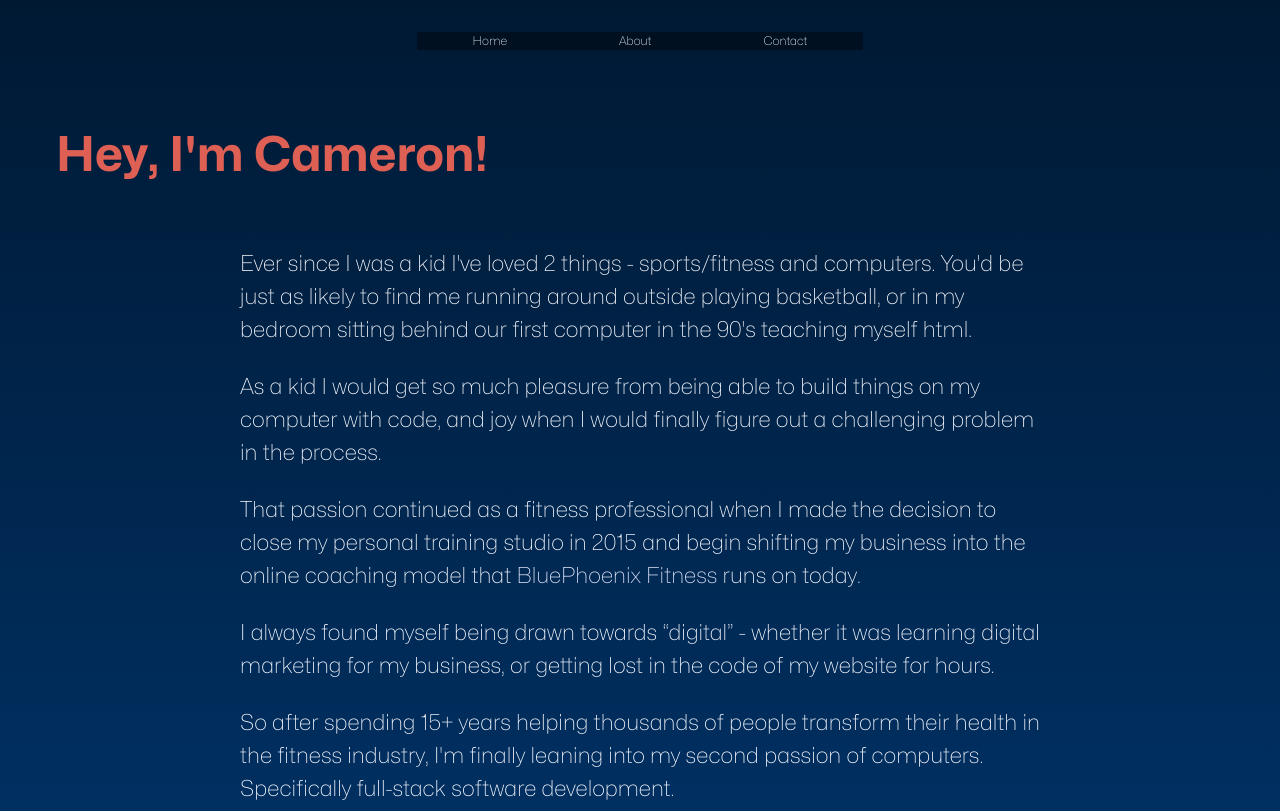
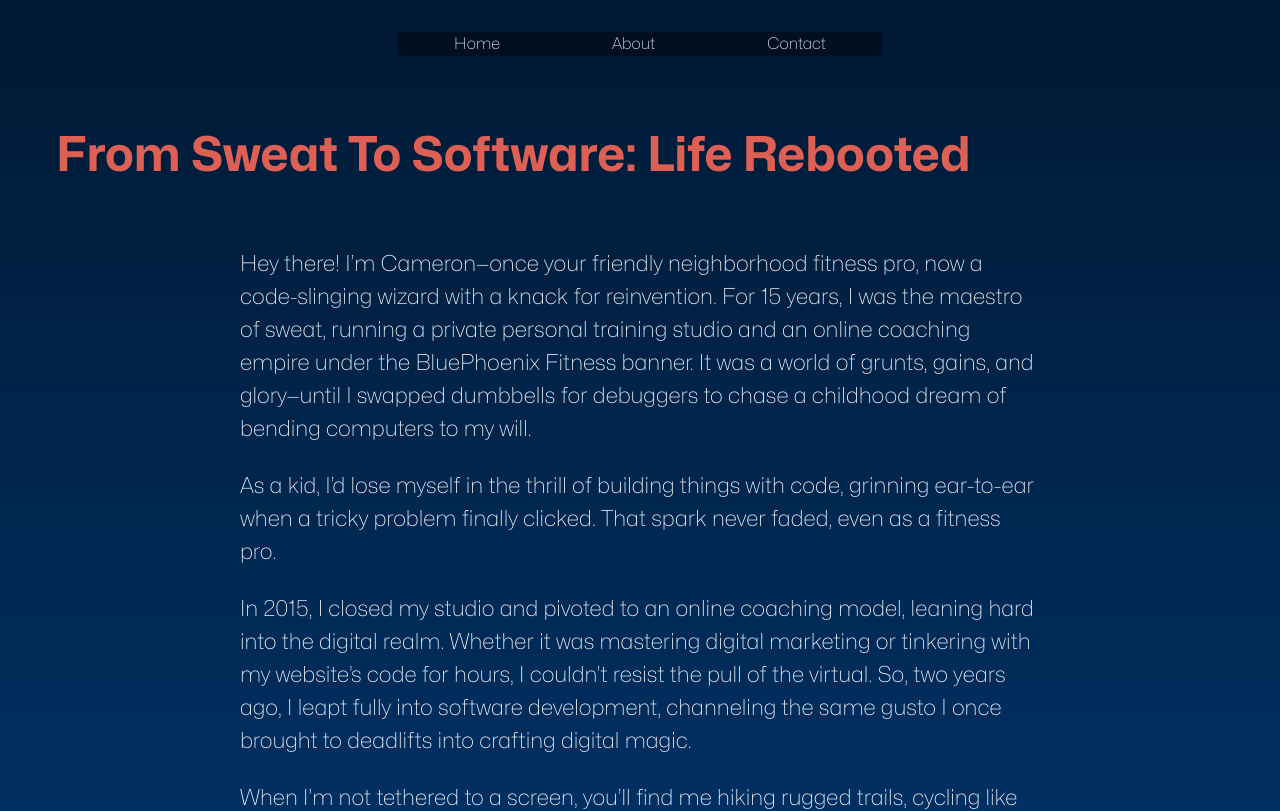
Before and after one commit to cameronmakarchuk/portfolio-site-client, a React (Vite) app: page /about in a window 1280 px wide. Shown: the top 811 px of the page. Built offline with nearby package versions, Linux system fonts and the light colour scheme.

Commit message:
feat: rewrite hero intro, about page, minor style updates

```diff
--- a/biome.json
+++ b/biome.json
@@ -30,5 +30,10 @@
 			"quoteStyle": "single",
 			"jsxQuoteStyle": "single"
 		}
+	},
+	"css": {
+		"formatter": {
+			"enabled": true
+		}
 	}
 }
--- a/src/App.scss
+++ b/src/App.scss
@@ -25,3 +25,10 @@ body {
     padding: 3.0rem 0 0;
   }
 }
+
+a {
+  &:hover {
+    color: $primary-accent;
+
+  }
+}
--- a/src/components/CallToAction/CallToAction.scss
+++ b/src/components/CallToAction/CallToAction.scss
@@ -62,9 +62,5 @@
         @include desktop {
             font-size: 28px;
         }
-
-        &:hover {
-            color: $secondary-dark;
-        }
     }
 }
--- a/src/components/Header/Header.scss
+++ b/src/components/Header/Header.scss
@@ -130,7 +130,7 @@
         transition: color 0.2s ease;
 
         @include tablet {
-            font-size: 12px;
+            font-size: 1.0rem;
             margin: 0;
             padding: 0 clamp(1rem, 2vw, 2rem)
         }
@@ -172,6 +172,7 @@
             color: $primary-accent;
         }
 
+
         // FIXME: need to calculate padding when active is applied
         // &--active {
         //     background-color: $secondary-light;
@@ -188,9 +189,15 @@
         width: 100%;
         text-align: center;
 
+        &:hover {
+            color: $primary-accent;
+        }
+
         @include tablet {
             width: auto;
             text-align: left;
         }
+
+
     }
 }
--- a/src/components/MainHero/MainHero.scss
+++ b/src/components/MainHero/MainHero.scss
@@ -60,6 +60,11 @@
 
     &__intro {
         @include bodyCopy;
+        padding-bottom: 0.5rem;
+    }
+
+    &__intro-link {
+        width: fit-content;
     }
 
     &__social-icons {
--- a/src/components/MainHero/MainHero.tsx
+++ b/src/components/MainHero/MainHero.tsx
@@ -1,72 +1,74 @@
-import './MainHero.scss';
-import githubLogo from '../../assets/icons/github-logo.svg';
-import instagramLogo from '../../assets/icons/instagram-logo.svg';
-import linkedinLogo from '../../assets/icons/linkedin-logo.svg';
-import twitterLogo from '../../assets/icons/twitter-logo.svg';
-import camProfilePic from '../../assets/images/cam-profile-square.png';
+import "./MainHero.scss";
+import { Link } from "react-router-dom";
+import githubLogo from "../../assets/icons/github-logo.svg";
+import instagramLogo from "../../assets/icons/instagram-logo.svg";
+import linkedinLogo from "../../assets/icons/linkedin-logo.svg";
+import twitterLogo from "../../assets/icons/twitter-logo.svg";
+import camProfilePic from "../../assets/images/cam-profile-square.png";
 
 export default function MainHero(): JSX.Element {
 	return (
-		<section className='main-hero'>
+		<section className="main-hero">
 			<img
 				src={camProfilePic}
-				alt='Cameron profile'
-				className='main-hero__profile-img'
+				alt="Cameron profile"
+				className="main-hero__profile-img"
 			/>
-			<div className='main-hero__profile-wrapper'>
-				<h1 className='main-hero__title'>
-					Software developer, fitness entreprenuer.
+			<div className="main-hero__profile-wrapper">
+				<h1 className="main-hero__title">
+					Software developer, fitness pro, coffee connoisseur.
 				</h1>
-				<p className='main-hero__intro'>
-					Hi. I'm Cameron, a full-stack software developer and entreprenuer
-					based in Toronto, Ontario, Canada. I spent 15 years in the fitness
-					industry helping 1000's of people become the strongest, healthiest
-					version of themselves. Now I'm leaning into my love of tech through
-					software development.
+				<p className="main-hero__intro">
+					I'm Cameron, your friendly neighbourhood fitness pro turned
+					code-slinging wizard. Back in 2022 I swapped the kettlebells for code
+					and dove headfirst into a childhood passion for computers and tech.
 				</p>
-				<div className='main-hero__social-icons'>
+				<Link className=" main-hero__intro main-hero__intro-link" to="/about">
+					Intrigued? Catch the full story here
+				</Link>
+				<div className="main-hero__social-icons">
 					<a
-						href='https://twitter.com/cmakarchuk'
-						target='_blank'
-						rel='noreferrer'
+						href="https://twitter.com/cmakarchuk"
+						target="_blank"
+						rel="noreferrer"
 					>
 						<img
 							src={twitterLogo}
-							alt='twitter icon'
-							className='main-hero__social-icon'
+							alt="twitter icon"
+							className="main-hero__social-icon"
 						/>
 					</a>
 					<a
-						href='https://instagram.com/cameronmakarchuk'
-						target='_blank'
-						rel='noreferrer'
+						href="https://instagram.com/cameronmakarchuk"
+						target="_blank"
+						rel="noreferrer"
 					>
 						<img
 							src={instagramLogo}
-							alt='instagram icon'
-							className='main-hero__social-icon'
+							alt="instagram icon"
+							className="main-hero__social-icon"
 						/>
 					</a>
 					<a
-						href='https://linkedin.com/in/cameronmakarchuk'
-						target='_blank'
-						rel='noreferrer'
+						href="https://linkedin.com/in/cameronmakarchuk"
+						target="_blank"
+						rel="noreferrer"
 					>
 						<img
 							src={linkedinLogo}
-							alt='linkedin icon'
-							className='main-hero__social-icon'
+							alt="linkedin icon"
+							className="main-hero__social-icon"
 						/>
 					</a>
 					<a
-						href='https://github.com/cameronmakarchuk'
-						target='_blank'
-						rel='noreferrer'
+						href="https://github.com/cameronmakarchuk"
+						target="_blank"
+						rel="noreferrer"
 					>
 						<img
 							src={githubLogo}
-							alt='github icon'
-							className='main-hero__social-icon'
+							alt="github icon"
+							className="main-hero__social-icon"
 						/>
 					</a>
 				</div>
--- a/src/pages/About/About.tsx
+++ b/src/pages/About/About.tsx
@@ -5,44 +5,39 @@ import camProfilePic from "../../assets/images/cam-profile-square.png";
 export default function AboutPage(): JSX.Element {
 	return (
 		<section className="about-page">
-			<h2 className="about-page__title">Hey, I'm Cameron!</h2>
+			<h2 className="about-page__title">
+				From Sweat To Software: Life Rebooted
+			</h2>
 
 			<p className="about-page__description">
-				Ever since I was a kid I've loved 2 things - sports/fitness and
-				computers. You'd be just as likely to find me running around outside
-				playing basketball, or in my bedroom sitting behind our first computer
-				in the 90's teaching myself html.
+				Hey there! I’m Cameron—once your friendly neighborhood fitness pro, now
+				a code-slinging wizard with a knack for reinvention. For 15 years, I was
+				the maestro of sweat, running a private personal training studio and an
+				online coaching empire under the BluePhoenix Fitness banner. It was a
+				world of grunts, gains, and glory—until I swapped dumbbells for
+				debuggers to chase a childhood dream of bending computers to my will.
+			</p>
+			<p className="about-page__description">
+				As a kid, I’d lose myself in the thrill of building things with code,
+				grinning ear-to-ear when a tricky problem finally clicked. That spark
+				never faded, even as a fitness pro.
 			</p>
 
 			<p className="about-page__description">
-				As a kid I would get so much pleasure from being able to build things on
-				my computer with code, and joy when I would finally figure out a
-				challenging problem in the process.
+				In 2015, I closed my studio and pivoted to an online coaching model,
+				leaning hard into the digital realm. Whether it was mastering digital
+				marketing or tinkering with my website’s code for hours, I couldn’t
+				resist the pull of the virtual. So, two years ago, I leapt fully into
+				software development, channeling the same gusto I once brought to
+				deadlifts into crafting digital magic.
 			</p>
+
 			<p className="about-page__description">
-				That passion continued as a fitness professional when I made the
-				decision to close my personal training studio in 2015 and begin shifting
-				my business into the online coaching model that{" "}
-				<a href="https://bluephoenixfitness.com" className="about-page__link">
-					BluePhoenix Fitness
-				</a>{" "}
-				runs on today.
-			</p>
-			<p className="about-page__description">
-				I always found myself being drawn towards “digital” - whether it was
-				learning digital marketing for my business, or getting lost in the code
-				of my website for hours.
-			</p>
-			<p className="about-page__description">
-				So after spending 15+ years helping thousands of people transform their
-				health in the fitness industry, I'm finally leaning into my second
-				passion of computers. Specifically full-stack software development.
-			</p>
-			<p className="about-page__description">
-				Even though I didn't start my career in tech, I believe my unique blend
-				of skills from leading teams, managing multi-million dollar fitness
-				facilities, and building my own businesses will allow me to thrive as a
-				software engineer.
+				When I’m not tethered to a screen, you’ll find me hiking rugged trails,
+				cycling like I’m outrunning deadlines, or jetting off to snag passport
+				stamps and the occasional dubious souvenir. From sculpting bodies to
+				shaping code, I’m all about building—preferably with a strong coffee in
+				hand. Welcome to my world!``
 			</p>
 
 			<div className="about-page__profile-card">
```
